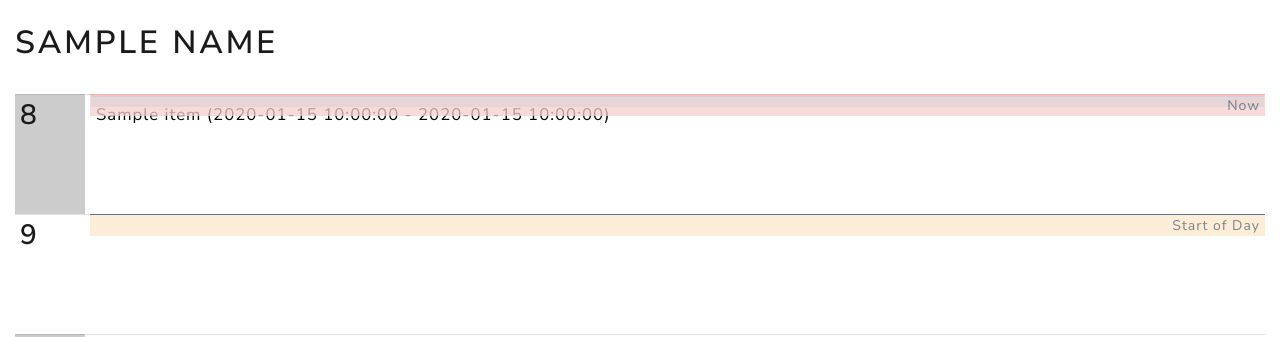
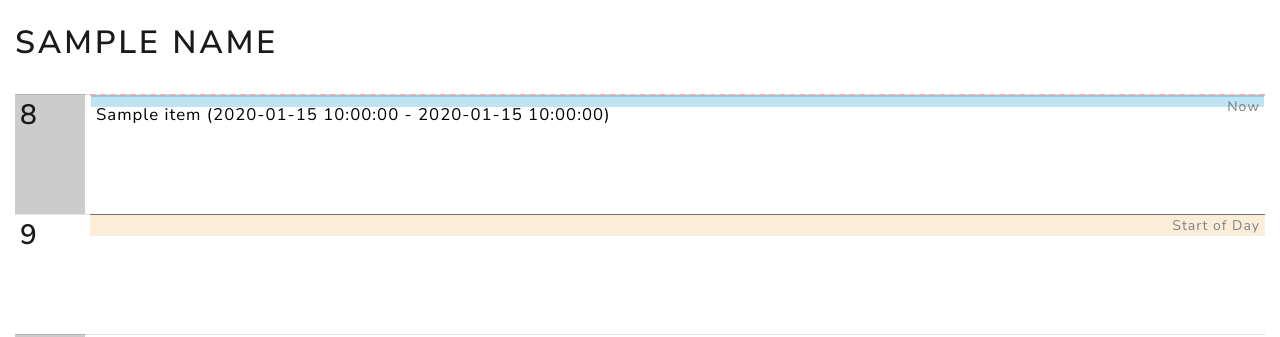
Before and after one commit to headforwards/whose-booking, a Flask app: template templates/room.html in a window 1280 px wide. Shown: the part 85-422 px from the top of the page. Run offline with Flask 2, Linux system fonts and the light colour scheme; the template is opened without the code that fills it: most values are stand-ins (such as "Sample title", 1, 10 or a date in 2020); some libraries are stand-ins or nearby versions.

Commit message:
Modified Buttons

```diff
--- a/graph_helper.py
+++ b/graph_helper.py
@@ -30,7 +30,7 @@ def get_meetings(room):
             "timeZone": "UTC"
         },
         "endTime": {
-            "dateTime": "{0}T17:00:00".format(today),
+            "dateTime": "{0}T18:00:00".format(today),
             "timeZone": "UTC"
         },
         "availabilityViewInterval": "60"
--- a/templates/base.html
+++ b/templates/base.html
@@ -6,7 +6,8 @@
     <link href="https://stackpath.bootstrapcdn.com/bootswatch/4.3.1/lux/bootstrap.min.css" rel="stylesheet" integrity="sha384-hVpXlpdRmJ+uXGwD5W6HZMnR9ENcKVRn855pPbuI/mwPIEKAuKgTKgGksVGmlAvt" crossorigin="anonymous">
 <style>
     a.btn {
-        font-size:0.85em
+        font-size:0.85em;
+        min-height:185px
     }
     .meeting{
         position:absolute;
@@ -27,15 +28,17 @@
         border-color:#8bcbe6
     }
     .time{
-        border-top:1px solid #eba6a3;
         z-index:999;
         position:absolute;
-        background-color:#f4cfce;
         left:75px;
         right:0;
         opacity:0.75;
         text-align:right;
         padding-right:5px
+    }
+    .time.now{
+            background-color:transparent;
+            border-top:2px dashed #eba6a3;
     }
     .time.worktime{
         background-color:#fbe8cd;
--- a/templates/room.html
+++ b/templates/room.html
@@ -27,7 +27,7 @@
             </div>
         {% endfor %}
     </div>
-    <div class="time" style="top:{{meetings['currenttime']}}px">Now</div>
+    <div class="time now" style="top:{{meetings['currenttime']}}px">Now</div>
     <div class="time worktime" style="top:120px">Start of Day</div>
     <div class="time worktime" style="top:1140px">End of Day</div>
 </div>
```
Also changed, not shown: templates/index.html (+12 -4 lines).
